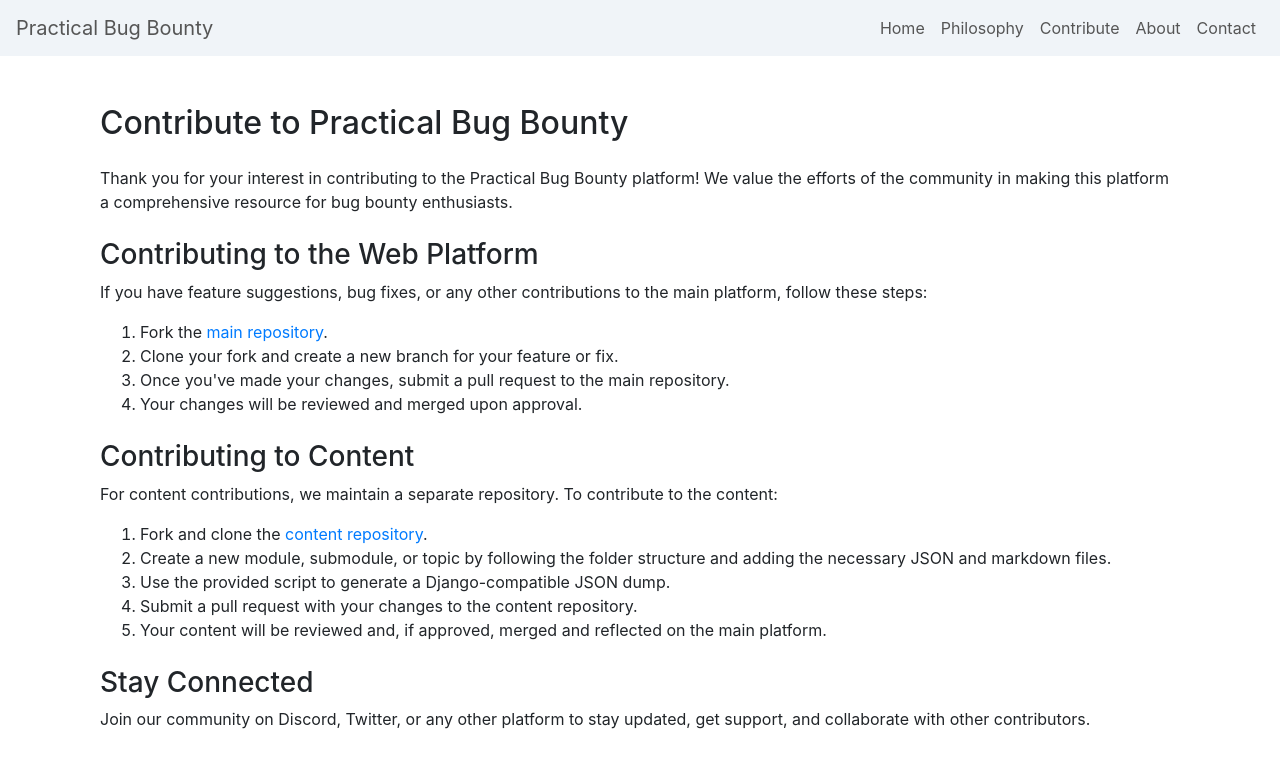
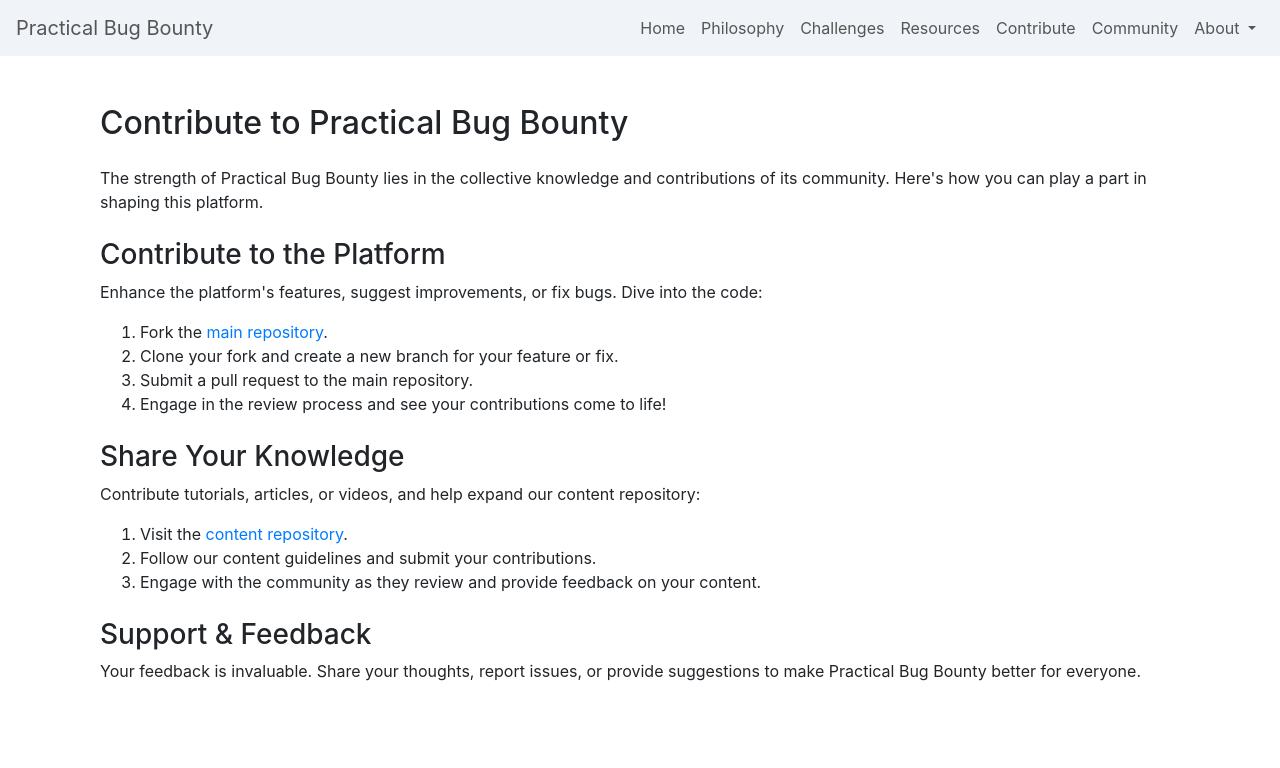
Before and after one commit to PatrikFehrenbach/practical-bug-bounty, a Django app: page /contribute/ in a window 1280 px wide. Shown: the top 768 px of the page. Run offline with Django 4.2, Linux system fonts and the light colour scheme; some libraries are stand-ins or nearby versions.

Commit message:
new content and updates

```diff
--- a/templates/base.html
+++ b/templates/base.html
@@ -25,10 +25,9 @@
     </style>
 </head>
 <body>
-
 <!-- Enhanced Navbar -->
 <nav class="navbar navbar-expand-lg soft-primary">
-    <a class="navbar-brand soft-text" href="#">Practical Bug Bounty    </a>
+    <a class="navbar-brand soft-text" href="#">Practical Bug Bounty</a>
     <button class="navbar-toggler soft-text" type="button" data-toggle="collapse" data-target="#navbarNav" aria-controls="navbarNav" aria-expanded="false" aria-label="Toggle navigation">
         <span class="navbar-toggler-icon"></span>
     </button>
@@ -41,17 +40,30 @@
                 <a class="nav-link soft-text" href="/philosophy">Philosophy</a>
             </li>
             <li class="nav-item">
+                <a class="nav-link soft-text" href="/challenges">Challenges</a>
+            </li>
+            <li class="nav-item">
+                <a class="nav-link soft-text" href="/resources">Resources</a>
+            </li>
+            <li class="nav-item">
                 <a class="nav-link soft-text" href="/contribute">Contribute</a>
             </li>
             <li class="nav-item">
-                <a class="nav-link soft-text" href="#">About</a>
+                <a class="nav-link soft-text" href="/community">Community</a>
             </li>
-            <li class="nav-item">
-                <a class="nav-link soft-text" href="/contact">Contact</a>
+            <li class="nav-item dropdown">
+                <a class="nav-link dropdown-toggle soft-text" href="#" id="aboutDropdown" role="button" data-toggle="dropdown" aria-haspopup="true" aria-expanded="false">
+                    About
+                </a>
+                <div class="dropdown-menu" aria-labelledby="aboutDropdown">
+                    <a class="dropdown-item soft-text" href="/contact">Contact</a>
+                </div>
             </li>
+
         </ul>
     </div>
 </nav>
+
 
 <!-- Main Content -->
 <div class="container mt-5">
--- a/templates/contribute.html
+++ b/templates/contribute.html
@@ -5,43 +5,42 @@
 <div class="container">
     <h2 class="mt-5 mb-4">Contribute to Practical Bug Bounty</h2>
     <p>
-        Thank you for your interest in contributing to the Practical Bug Bounty platform! We value the efforts of the community in making this platform a comprehensive resource for bug bounty enthusiasts.
+        The strength of Practical Bug Bounty lies in the collective knowledge and contributions of its community. Here's how you can play a part in shaping this platform.
     </p>
 
     <section class="mt-4">
-        <h3>Contributing to the Web Platform</h3>
+        <h3>Contribute to the Platform</h3>
         <p>
-            If you have feature suggestions, bug fixes, or any other contributions to the main platform, follow these steps:
+            Enhance the platform's features, suggest improvements, or fix bugs. Dive into the code:
         </p>
         <ol>
             <li>Fork the <a href="https://github.com/PatrikFehrenbach/practical-bug-bounty" target="_blank">main repository</a>.</li>
             <li>Clone your fork and create a new branch for your feature or fix.</li>
-            <li>Once you've made your changes, submit a pull request to the main repository.</li>
-            <li>Your changes will be reviewed and merged upon approval.</li>
+            <li>Submit a pull request to the main repository.</li>
+            <li>Engage in the review process and see your contributions come to life!</li>
         </ol>
     </section>
 
     <section class="mt-4">
-        <h3>Contributing to Content</h3>
+        <h3>Share Your Knowledge</h3>
         <p>
-            For content contributions, we maintain a separate repository. To contribute to the content:
+            Contribute tutorials, articles, or videos, and help expand our content repository:
         </p>
         <ol>
-            <li>Fork and clone the <a href="https://github.com/PatrikFehrenbach/practical-bug-bounty-content" target="_blank">content repository</a>.</li>
-            <li>Create a new module, submodule, or topic by following the folder structure and adding the necessary JSON and markdown files.</li>
-            <li>Use the provided script to generate a Django-compatible JSON dump.</li>
-            <li>Submit a pull request with your changes to the content repository.</li>
-            <li>Your content will be reviewed and, if approved, merged and reflected on the main platform.</li>
+            <li>Visit the <a href="https://github.com/PatrikFehrenbach/practical-bug-bounty-content" target="_blank">content repository</a>.</li>
+            <li>Follow our content guidelines and submit your contributions.</li>
+            <li>Engage with the community as they review and provide feedback on your content.</li>
         </ol>
     </section>
 
     <section class="mt-4">
-        <h3>Stay Connected</h3>
+        <h3>Support & Feedback</h3>
         <p>
-            Join our community on Discord, Twitter, or any other platform to stay updated, get support, and collaborate with other contributors.
+            Your feedback is invaluable. Share your thoughts, report issues, or provide suggestions to make Practical Bug Bounty better for everyone.
         </p>
-        <!-- Add social media or community links here if available -->
+        <!-- Add a link or form for feedback here -->
     </section>
+
 </div>
 
 {% endblock %}
--- a/videos/urls.py
+++ b/videos/urls.py
@@ -6,6 +6,9 @@
     path('contribute/', views.contribute, name='contribute'),
     path('philosophy/', views.philosophy, name='philosophy'),
     path('contact/', views.contact, name='contact'),
+    path('community/', views.community, name='community'),
+    path('resources/', views.resources, name='resources'),
+    path('challenges/', views.challenges, name='challenges'),
 #    path('category/<int:category_id>/', views.category_videos, name='category_videos'),
 
 ]
--- a/videos/views.py
+++ b/videos/views.py
@@ -14,6 +14,14 @@
         'feedback_message': feedback_message
     })
 
+def challenges(request):
+
+    return render(request, 'challenges.html')
+
+def resources(request):
+
+        return render(request, 'resources.html')
+
 def contact(request):
 
     return render(request, 'contact.html')
@@ -22,11 +30,17 @@
 
     return render(request, 'contribute.html')
 
+def community(request):
+
+        return render(request, 'community.html')
 
 def philosophy(request):
 
     return render(request, 'philosophy.html')
 
+def about(request):
+
+        return render(request, 'about.html')
 
 def extract_video_id_from_url(url):
     # Extract video ID from a YouTube URL using regex
```
Also changed, not shown: templates/challenges.html (added, +7 -0 lines), templates/community.html (added, +30 -0 lines), templates/contact.html (+23 -1 lines), templates/resources.html (added, +7 -0 lines).
